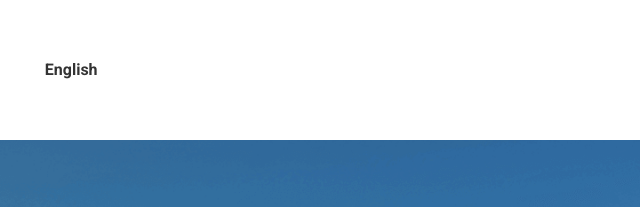
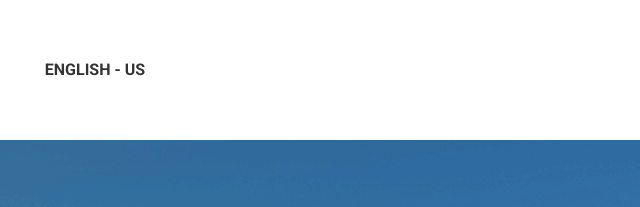
Before and after one commit to herorules96/testjameel, a plain HTML site: page index.html in a window 1280 px wide. Shown: the top 207 px of the page, 0-640 px from the left. Drawn offline with nearby package versions, Linux system fonts and the light colour scheme; a web font is replaced by a local one.

Commit message:
Changed language to ENGLISH - US.

```diff
--- a/index.html
+++ b/index.html
@@ -34,7 +34,7 @@
             </div>
             <div class="lang-switch-container">
                 <a class="lang-switch" href="en.html">
-                English
+                ENGLISH - US
                 </a>
             </div>
         </div>
```
